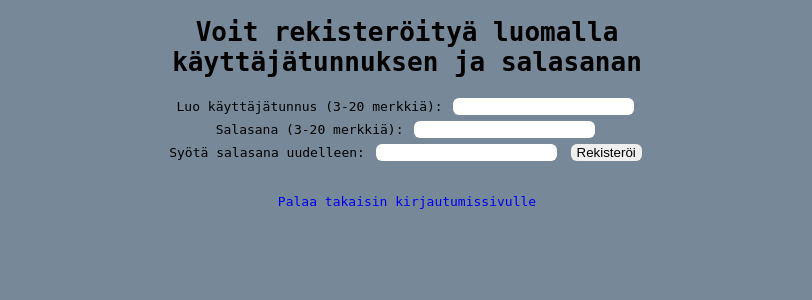
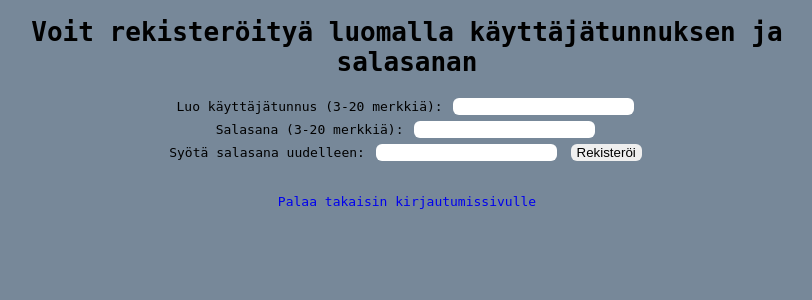
Before and after one commit to JuhoSiitonen/Tietokantasovellus, a Flask app: page /register in a window 1280 px wide. Shown: the top 300 px of the page, without its empty margins (233-1045 px from the left). Run offline with Flask 3, Linux system fonts and the light colour scheme; parts of the project's set-up code (start-up, migrations or seed data) failed here and were passed over.

Commit message:
Changed base.html meta settings, took out everything unnecessary

```diff
--- a/static/main.css
+++ b/static/main.css
@@ -1,7 +1,7 @@
 body {
     background-color: lightslategrey;
     text-align: center;
-    max-width: 45em;
+    max-width: 65em;
     font-family: monospace;
     margin: auto;
 }
--- a/templates/base.html
+++ b/templates/base.html
@@ -1,9 +1,7 @@
 <!DOCTYPE html>
-<html lang="en">
 <head>
     <meta charset="UTF-8">
-    <meta name="viewport" content="width=device-width, initial-scale=1.0">
-    <meta http-equiv="X-UA-Compatible" content="ie=edge">
+    <meta name="viewport" content="width=device-width, initial-scale=1">
     <link rel="stylesheet" href="/static/main.css">
     {% block head %}{% endblock %}
 </head>
```
